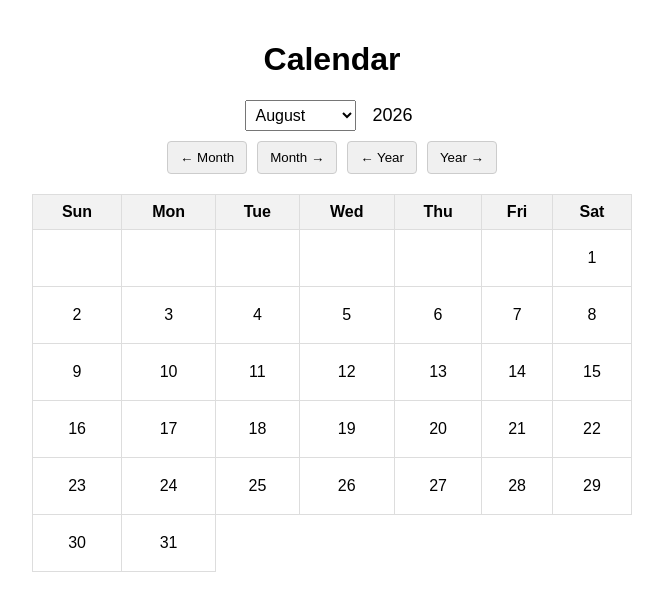
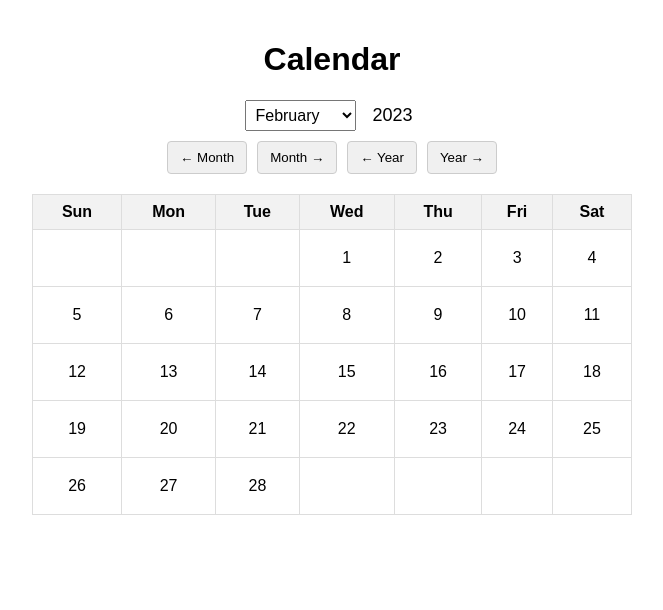
Before and after one commit to acciojob/calendar-react-madhukayal88-glitch, a React (Create React App) app: page / in a window 1280 px wide. Shown: the top 610 px of the page, without its empty margins (308-971 px from the left). Built offline with nearby package versions, Linux system fonts and the light colour scheme; the HTML template or start-up script is replaced by a standard one.

Commit message:
Update App.js

```diff
--- a/src/App.js
+++ b/src/App.js
@@ -2,34 +2,36 @@ import React, { useState } from 'react';
 import './App.css';
 
 function App() {
-  const [currentDate, setCurrentDate] = useState(new Date());
-  const [selectedMonth, setSelectedMonth] = useState(currentDate.getMonth());
-  const [selectedYear, setSelectedYear] = useState(currentDate.getFullYear());
+  const [currentDate, setCurrentDate] = useState(new Date(2023, 1, 1)); // February 2023
+  const [selectedMonth, setSelectedMonth] = useState(1); // February = 1
+  const [selectedYear, setSelectedYear] = useState(2023);
   const [isEditingYear, setIsEditingYear] = useState(false);
-  const [yearInput, setYearInput] = useState(selectedYear.toString());
+  const [yearInput, setYearInput] = useState('2023');
 
-  // Get days in month
+  const months = [
+    'January', 'February', 'March', 'April', 'May', 'June',
+    'July', 'August', 'September', 'October', 'November', 'December'
+  ];
+
   const getDaysInMonth = (month, year) => {
     return new Date(year, month + 1, 0).getDate();
   };
 
-  // Get first day of month (0 = Sunday, 1 = Monday, etc.)
   const getFirstDayOfMonth = (month, year) => {
     return new Date(year, month, 1).getDay();
   };
 
-  // Generate calendar days
   const generateCalendarDays = () => {
     const daysInMonth = getDaysInMonth(selectedMonth, selectedYear);
     const firstDay = getFirstDayOfMonth(selectedMonth, selectedYear);
     const days = [];
 
-    // Empty cells for days before the first day of month
+    // Empty cells before first day
     for (let i = 0; i < firstDay; i++) {
       days.push(null);
     }
 
-    // Actual days of the month
+    // Days of the month
     for (let i = 1; i <= daysInMonth; i++) {
       days.push(i);
     }
@@ -38,44 +40,44 @@ function App() {
   };
 
   const calendarDays = generateCalendarDays();
-  const monthNames = [
-    'January', 'February', 'March', 'April', 'May', 'June',
-    'July', 'August', 'September', 'October', 'November', 'December'
-  ];
 
-  // Handlers
-  const handleMonthChange = (e) => {
-    const newMonth = parseInt(e.target.value);
+  // Handle month change from dropdown
+  const handleMonthChange = (event) => {
+    const newMonth = parseInt(event.target.value);
     setSelectedMonth(newMonth);
-    const newDate = new Date(selectedYear, newMonth, 1);
-    setCurrentDate(newDate);
+    setCurrentDate(new Date(selectedYear, newMonth, 1));
   };
 
+  // Handle year editing
   const handleYearDoubleClick = () => {
     setIsEditingYear(true);
     setYearInput(selectedYear.toString());
   };
 
-  const handleYearInputChange = (e) => {
-    setYearInput(e.target.value);
+  const handleYearInputChange = (event) => {
+    setYearInput(event.target.value);
   };
 
   const handleYearInputBlur = () => {
     const newYear = parseInt(yearInput);
-    if (!isNaN(newYear) && newYear > 0) {
+    if (!isNaN(newYear) && newYear > 0 && newYear < 10000) {
       setSelectedYear(newYear);
-      const newDate = new Date(newYear, selectedMonth, 1);
-      setCurrentDate(newDate);
+      setCurrentDate(new Date(newYear, selectedMonth, 1));
     }
     setIsEditingYear(false);
   };
 
-  const handleYearInputKeyDown = (e) => {
-    if (e.key === 'Enter') {
+  const handleYearInputKeyDown = (event) => {
+    if (event.key === 'Enter') {
       handleYearInputBlur();
+    }
+    if (event.key === 'Escape') {
+      setIsEditingYear(false);
+      setYearInput(selectedYear.toString());
     }
   };
 
+  // Navigation handlers
   const handlePrevMonth = () => {
     let newMonth = selectedMonth - 1;
     let newYear = selectedYear;
@@ -85,8 +87,7 @@ function App() {
     }
     setSelectedMonth(newMonth);
     setSelectedYear(newYear);
-    const newDate = new Date(newYear, newMonth, 1);
-    setCurrentDate(newDate);
+    setCurrentDate(new Date(newYear, newMonth, 1));
   };
 
   const handleNextMonth = () => {
@@ -98,23 +99,42 @@ function App() {
     }
     setSelectedMonth(newMonth);
     setSelectedYear(newYear);
-    const newDate = new Date(newYear, newMonth, 1);
-    setCurrentDate(newDate);
+    setCurrentDate(new Date(newYear, newMonth, 1));
   };
 
   const handlePrevYear = () => {
     const newYear = selectedYear - 1;
     setSelectedYear(newYear);
-    const newDate = new Date(newYear, selectedMonth, 1);
-    setCurrentDate(newDate);
+    setCurrentDate(new Date(newYear, selectedMonth, 1));
   };
 
   const handleNextYear = () => {
     const newYear = selectedYear + 1;
     setSelectedYear(newYear);
-    const newDate = new Date(newYear, selectedMonth, 1);
-    setCurrentDate(newDate);
+    setCurrentDate(new Date(newYear, selectedMonth, 1));
   };
+
+  // Build calendar rows
+  const buildCalendarRows = () => {
+    const rows = [];
+    const totalDays = calendarDays.length;
+    const numRows = Math.ceil(totalDays / 7);
+
+    for (let i = 0; i < numRows; i++) {
+      const start = i * 7;
+      const end = Math.min(start + 7, totalDays);
+      const row = calendarDays.slice(start, end);
+      // Pad row with empty cells if needed
+      while (row.length < 7) {
+        row.push(null);
+      }
+      rows.push(row);
+    }
+
+    return rows;
+  };
+
+  const calendarRows = buildCalendarRows();
 
   return (
     <div className="App" id="calendar-app">
@@ -127,7 +147,7 @@ function App() {
             value={selectedMonth}
             onChange={handleMonthChange}
           >
-            {monthNames.map((month, index) => (
+            {months.map((month, index) => (
               <option key={index} value={index}>
                 {month}
               </option>
@@ -144,6 +164,8 @@ function App() {
                 onBlur={handleYearInputBlur}
                 onKeyDown={handleYearInputKeyDown}
                 autoFocus
+                min="1"
+                max="9999"
               />
             ) : (
               <span
@@ -177,20 +199,15 @@ function App() {
           </tr>
         </thead>
         <tbody>
-          {Array.from({ length: Math.ceil(calendarDays.length / 7) }, (_, weekIndex) => {
-            const start = weekIndex * 7;
-            const end = start + 7;
-            const week = calendarDays.slice(start, end);
-            return (
-              <tr key={weekIndex}>
-                {week.map((day, dayIndex) => (
-                  <td key={dayIndex}>
-                    {day !== null ? day : ''}
-                  </td>
-                ))}
-              </tr>
-            );
-          })}
+          {calendarRows.map((row, rowIndex) => (
+            <tr key={rowIndex}>
+              {row.map((day, colIndex) => (
+                <td key={colIndex}>
+                  {day !== null ? day : ''}
+                </td>
+              ))}
+            </tr>
+          ))}
         </tbody>
       </table>
     </div>
```
